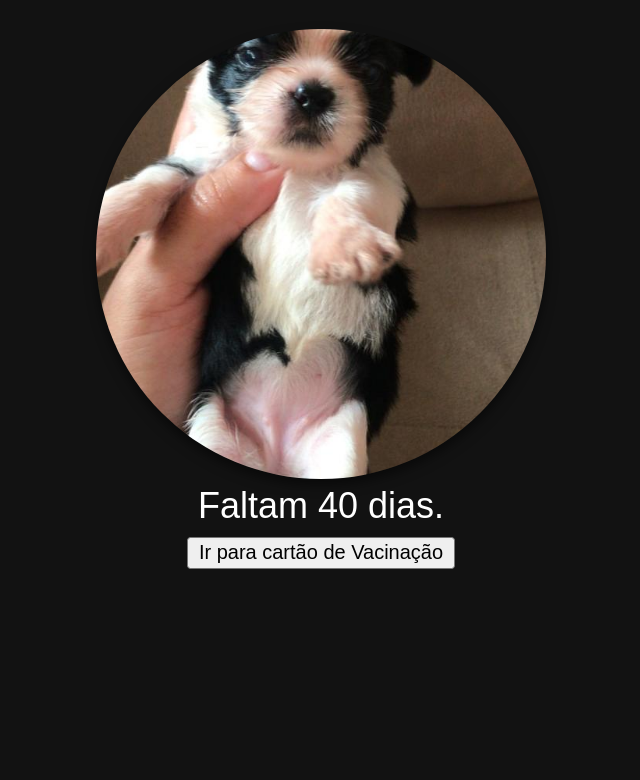
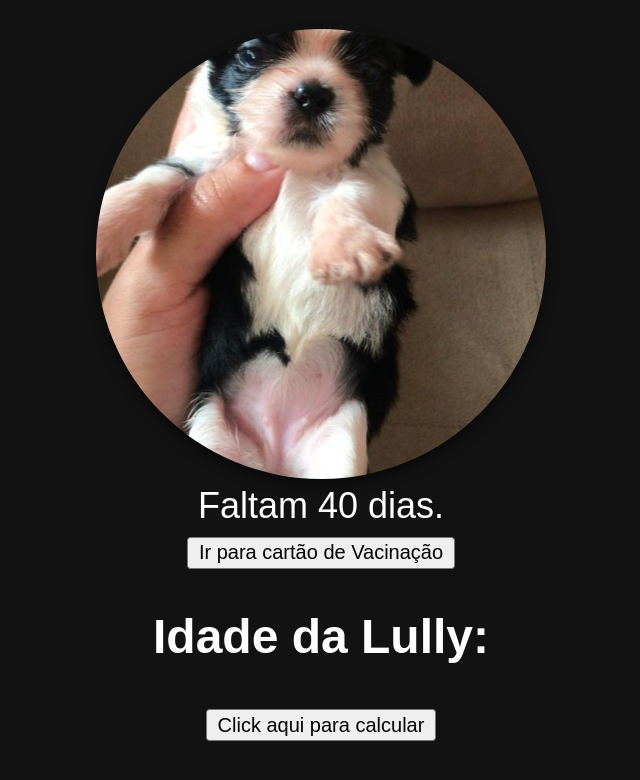
Before and after one commit to BertMartins/Lully, a plain HTML site: page index.html in a window 1280 px wide. Shown: the part 911-1691 px from the top of the page, without its empty margins (319-959 px from the left). Drawn offline with Linux system fonts and the light colour scheme.

Commit message:
Update index.html

```diff
--- a/index.html
+++ b/index.html
@@ -26,7 +26,16 @@
       <img id="dog-image" src="">
       <p id="countdown"></p>
       <a href="cartaoVacina.html"><button>Ir para cartão de Vacinação</button></a>
+      <div class="container">
+        <h1>Idade da Lully:</h1>
+        <form>
+          <button type="button" onclick="calculateAge()">Click aqui para calcular</button>
+        </form>
+        <div id="result"></div>
+      </div>
     </div>
+
+
     <script src="script.js"></script>
   </body>
 </html>
```
